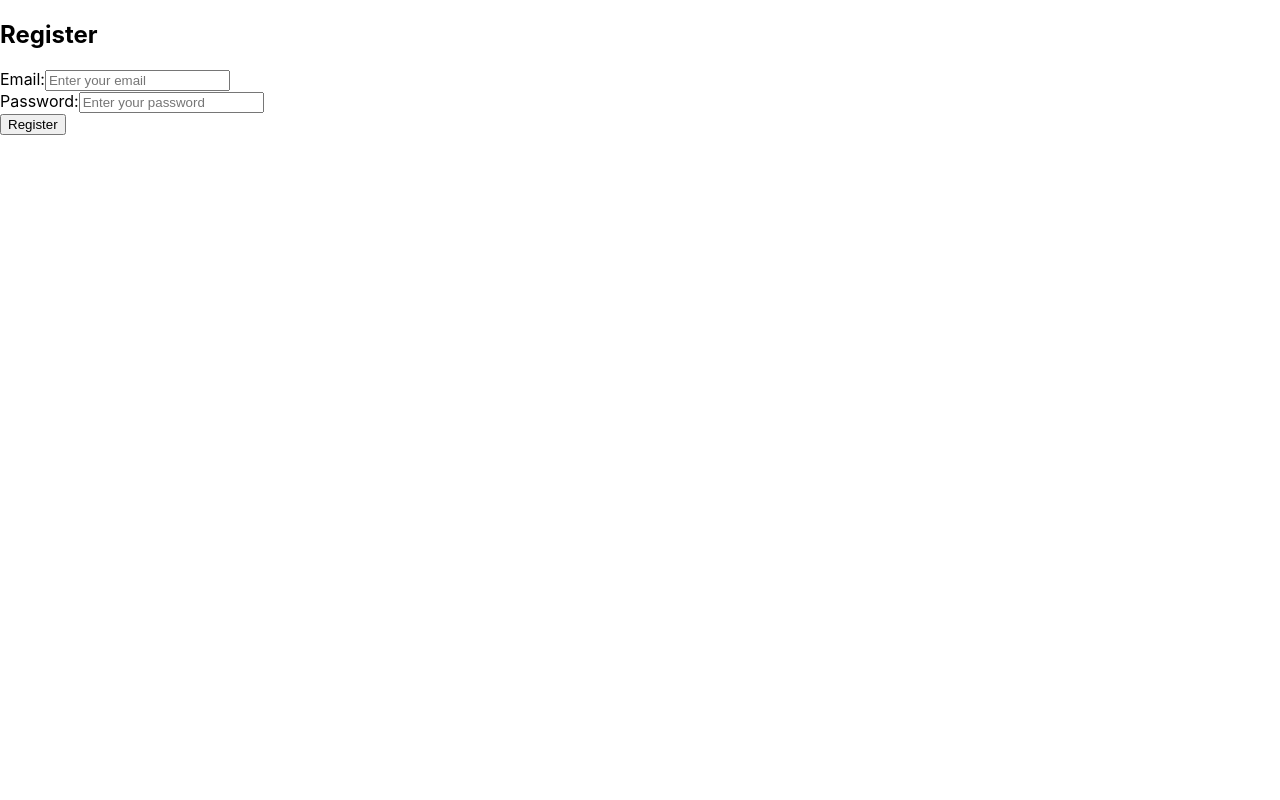
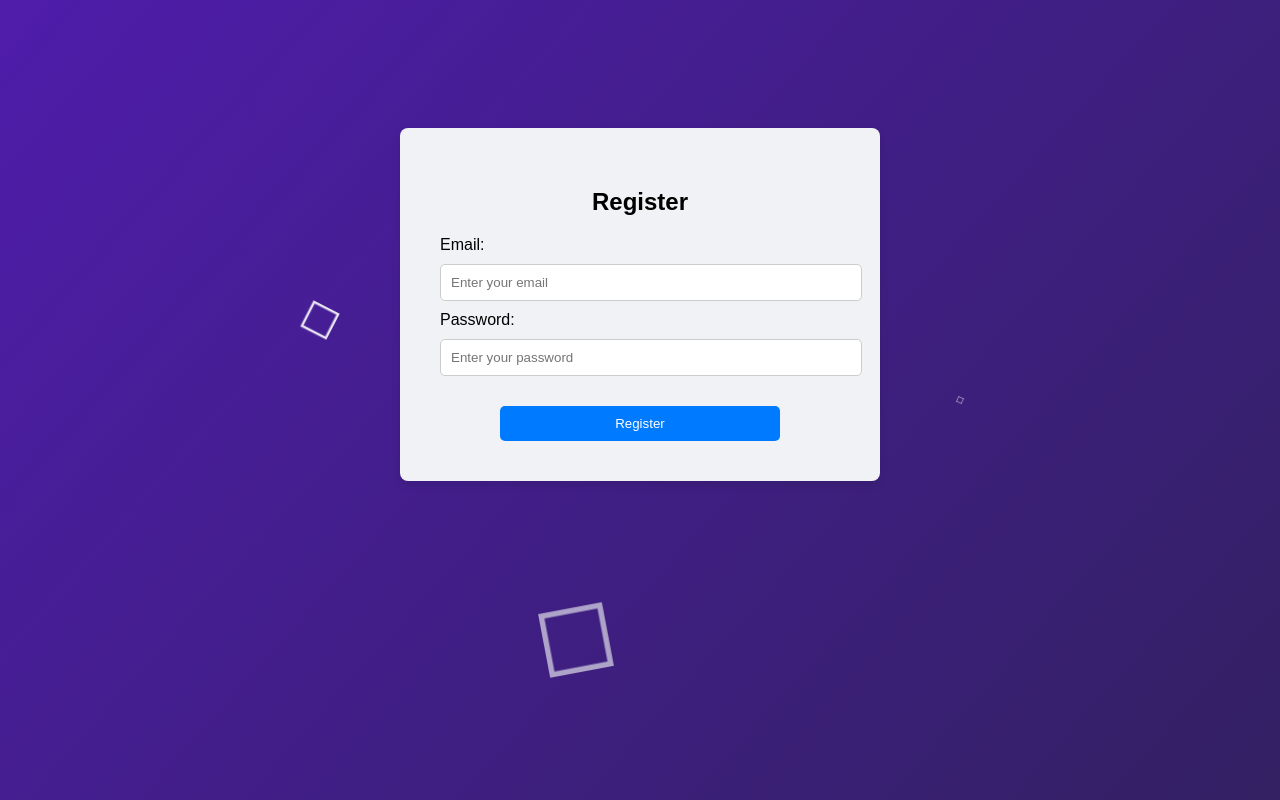
Before and after one commit to 0x216/unicorn-homework, a React (Create React App) app in the folder frontend/: page /register in a window 1280 px wide. Built offline with nearby package versions, Linux system fonts and the light colour scheme.

Commit message:
💄frontend: add css styles and animated background for login and register pages

```diff
--- /dev/null
+++ b/frontend/src/assets/styles/AnimatedBackground.css
@@ -0,0 +1,173 @@
+body {
+    font-family: 'Josefin Sans', sans-serif;
+    box-sizing: border-box;
+  }
+  .container-fluid{
+    height: 100%;
+    margin: 0;
+    padding: 0;
+    width: 100%;
+    background: #FFF;
+  }
+  /* ============= Animation background ========= */
+  .background {
+    background: linear-gradient(132deg, #FC415A, #591BC5, #212335);
+    background-size: 400% 400%;
+    animation: Gradient 15s ease infinite;
+    position: relative;
+    height: 100vh;
+    width: 100%;
+    overflow: hidden;
+    padding:0;
+    margin:0px;
+  }
+  .cube {
+    position: absolute;
+    top: 80vh;
+    left: 45vw;
+    width: 10px;
+    height: 10px;
+    border: solid 1px #D7D4E4;
+    transform-origin: top left;
+    transform: scale(0) rotate(0deg) translate(-50%, -50%);
+    animation: cube 12s ease-in forwards infinite;
+  }
+  .cube:nth-child(2n) {
+    border-color: #FFF ;
+  }
+  .cube:nth-child(2) {
+    animation-delay: 2s;
+    left: 25vw;
+    top: 40vh;
+  }
+  .cube:nth-child(3) {
+    animation-delay: 4s;
+    left: 75vw;
+    top: 50vh;
+  }
+  .cube:nth-child(4) {
+    animation-delay: 6s;
+    left: 90vw;
+    top: 10vh;
+  }
+  .cube:nth-child(5) {
+    animation-delay: 8s;
+    left: 10vw;
+    top: 85vh;
+  }
+  .cube:nth-child(6) {
+    animation-delay: 10s;
+    left: 50vw;
+    top: 10vh;
+  }
+  /* ================= Header ============ */
+  header{
+    position: absolute;
+    top:0%;
+    left: 0%;
+    width:100%;
+    margin: 0;
+    padding: 0;
+  }
+  /* navbar */
+  nav{
+    color: #FFF;
+    float: right;
+    margin:30px 90px;
+  }
+  nav ul{
+    list-style: none;
+  }
+  nav ul li {
+    float: left;
+    transition: .3s;
+  }
+  nav ul li a{
+    text-decoration: none;
+    color: #EFEEF5;
+    transition: .5;
+    font-size: 15px;
+    margin-left:16px;
+  }
+  nav ul li:hover a{
+    text-decoration: none;
+    color: #591BC5;;
+  }
+  nav ul li:hover{
+    height: 45px;
+    padding-top: 30px;
+    margin-top: -30px;
+   background: #EFEEF5;
+    text-decoration: none;
+    transform: skew(15deg);
+  }
+  /* Logo */
+  .logo{
+    width: 35px;
+    height: 35px;
+    background: #EFEEF5;
+    margin: 40px 63px;
+    float: left;
+    transform: rotate(-30deg);
+  }
+  .logo span{
+    color: #591BC5;
+    font-size: 2em;
+    line-height: 1.4;
+    padding-left: 5px;
+    font-weight: bold;
+  }
+  /* Header content & title & button*/
+  .header-content{
+    margin-top:25%;
+    text-align: center;
+    color:  #EFEEF5;
+  }
+  .header-content h1{
+    text-transform: uppercase;
+    font-size: 3em;
+    letter-spacing: 1px;
+  }
+  .header-content p {
+    font-size: 20px;
+    line-height: 1.5;
+    margin: 20px auto;
+  }
+  .header-content button{
+    width: 140px;
+    margin:20px 10px;
+    color: #591BC5;
+    font-size: 17px;
+    border:1px solid #EFEEF5;
+    font-weight: 500;
+    background: #EFEEF5;
+    border-radius: 20px;
+    padding: 10px;
+    cursor:pointer;
+    transition: .3s;
+  }
+  .header-content button:hover{
+    border-radius: 0;
+  }
+  /* Animate Background*/
+  @keyframes Gradient {
+    0% {
+      background-position: 0% 50%;
+    }
+    50% {
+      background-position: 100% 50%;
+    }
+    100% {
+      background-position: 0% 50%;
+    }
+  }
+  @keyframes cube {
+    from {
+      transform: scale(0) rotate(0deg) translate(-50%, -50%);
+      opacity: 1;
+    }
+    to {
+      transform: scale(20) rotate(960deg) translate(-50%, -50%);
+      opacity: 0;
+    }
+  }
--- a/frontend/src/assets/styles/App.css
+++ b/frontend/src/assets/styles/App.css
@@ -1,4 +1,20 @@
-.App {
+/* body {
+  margin: 0;
+  padding: 0;
+  background-color: #f0f2f5;
+  font-family: -apple-system, BlinkMacSystemFont, 'Segoe UI', 'Roboto', 'Oxygen',
+    'Ubuntu', 'Cantarell', 'Fira Sans', 'Droid Sans', 'Helvetica Neue',
+    sans-serif;
+  -webkit-font-smoothing: antialiased;
+  -moz-osx-font-smoothing: grayscale;
+}
+
+#root, .App {
+  min-height: 100vh;
+  display: flex;
+  flex-direction: column;
+} */
+/* .App {
   text-align: center;
 }
 
@@ -35,4 +51,4 @@
   to {
     transform: rotate(360deg);
   }
-}
+} */
--- /dev/null
+++ b/frontend/src/assets/styles/LoginPage.css
@@ -0,0 +1,62 @@
+.login-container {
+    display: flex;
+    justify-content: center;
+    align-items: center;
+    min-height: 100vh;
+}
+
+.login-form {
+    width: 100%;
+    padding: 40px;
+    max-width: 400px;
+    margin: auto;
+    margin-top: 10%;
+    border-radius: 8px;
+    box-shadow: 0 4px 8px rgba(0, 0, 0, 0.1);
+    background-color: #f0f2f5;
+    position: relative;
+    z-index: 10;
+}
+
+.login-form h2 {
+    text-align: center;
+    margin-bottom: 20px;
+}
+
+.login-form input {
+    width: 100%;
+    padding: 10px;
+    margin: 10px 0;
+    border-radius: 5px;
+    border: 1px solid #ccc;
+}
+
+.login-form button {
+    width: 70%;
+    padding: 10px;
+    background-color: #007bff;
+    color: white;
+    border: none;
+    border-radius: 5px;
+    cursor: pointer;
+    display: flex;
+    justify-content: center;
+    align-items: center;
+}
+
+.button-container {
+    display: flex;
+    justify-content: center;
+    margin-top: 20px;
+}
+
+.login-form button:hover {
+    background-color: #0056b3;
+}
+
+.errors {
+    color: red;
+    text-align: left;
+    margin-top: 3px;
+    font-size: small;
+}
--- a/frontend/src/assets/styles/index.css
+++ b/frontend/src/assets/styles/index.css
@@ -1,5 +1,6 @@
 body {
   margin: 0;
+  background-color: white;
   font-family: -apple-system, BlinkMacSystemFont, 'Segoe UI', 'Roboto', 'Oxygen',
     'Ubuntu', 'Cantarell', 'Fira Sans', 'Droid Sans', 'Helvetica Neue',
     sans-serif;
--- a/frontend/src/features/auth/LoginPage.js
+++ b/frontend/src/features/auth/LoginPage.js
@@ -2,6 +2,9 @@ import React, { useState, useEffect } from 'react';
 import { useNavigate } from 'react-router-dom';
 
 import { apiUrl } from '../../api/apiConfig';
+
+import '../../assets/styles/LoginPage.css'
+import '../../assets/styles/AnimatedBackground.css'
 
 function LoginPage() {
     const [email, setEmail] = useState('');
@@ -50,41 +53,54 @@ function LoginPage() {
                 localStorage.setItem('token', data.token);
                 navigate('/home');
             } else {
-                setErrors(prevErrors => ({...prevErrors, form: data.message || 'Unknown Error'}));
+                setErrors(prevErrors => ({ ...prevErrors, form: data.message || 'Unknown Error' }));
             }
         } catch (error) {
             console.error('Request error:', error);
-            setErrors(prevErrors => ({...prevErrors, form: 'Request error'}));
+            setErrors(prevErrors => ({ ...prevErrors, form: 'Request error' }));
         }
     };
 
     return (
-        <div>
+        <div className="background"> {}
+            <div className="cube"></div>
+            <div className="cube"></div>
+            <div className="cube"></div>
+            <div className="cube"></div>
+            <div className="cube"></div>
+
+            <div className="content-container"> {}
+                <div className="login-form">
                     <h2>Log in</h2>
                     <form onSubmit={handleLogin}>
                         <div>
                             <label>Email:</label>
+                            {errors.email && <div className="errors" style={{ color: 'red' }}>{errors.email}</div>}
                             <input
                                 type="text"
                                 value={email}
                                 onChange={(e) => setEmail(e.target.value)}
                                 placeholder="example@example.com"
                             />
-                    {errors.email && <div style={{ color: 'red' }}>{errors.email}</div>}
                         </div>
                         <div>
                             <label>Password:</label>
+                            {errors.password && <div className="errors" style={{ color: 'red' }}>{errors.password}</div>}
                             <input
                                 type="password"
                                 value={password}
                                 onChange={(e) => setPassword(e.target.value)}
                                 placeholder="password"
                             />
-                    {errors.password && <div style={{ color: 'red' }}>{errors.password}</div>}
+
                         </div>
                         {errors.form && <div style={{ color: 'red' }}>{errors.form}</div>}
+                        <div className="button-container">
                             <button type="submit">Login</button>
+                        </div>
                     </form>
+                </div>
+            </div>
         </div>
     );
 }
--- a/frontend/src/features/auth/RegisterPage.js
+++ b/frontend/src/features/auth/RegisterPage.js
@@ -69,32 +69,44 @@ function RegisterPage() {
     };
 
     return (
-        <div>
+        <div className="background">
+            <div className="cube"></div>
+            <div className="cube"></div>
+            <div className="cube"></div>
+            <div className="cube"></div>
+            <div className="cube"></div>
+
+            <div className="content-container">
+                <div className="login-form">
                     <h2>Register</h2>
                     <form onSubmit={handleRegister}>
                         <div>
                             <label>Email:</label>
+                            {errors.email && <div className="errors">{errors.email}</div>}
                             <input
                                 type="text"
                                 value={email}
                                 onChange={(e) => setEmail(e.target.value)}
-                        placeholder='Enter your email'
+                                placeholder="Enter your email"
                             />
-                    {errors.email && <div style={{ color: 'red' }}>{errors.email}</div>}
                         </div>
                         <div>
                             <label>Password:</label>
+                            {errors.password && <div className="errors">{errors.password}</div>}
                             <input
                                 type="password"
                                 value={password}
                                 onChange={(e) => setPassword(e.target.value)}
-                        placeholder='Enter your password'
+                                placeholder="Enter your password"
                             />
-                    {errors.password && <div style={{ color: 'red' }}>{errors.password}</div>}
                         </div>
-                {errors.form && <div style={{ color: 'red' }}>{errors.form}</div>}
+                        {errors.form && <div className="errors">{errors.form}</div>}
+                        <div className="button-container">
                             <button type="submit">Register</button>
+                        </div>
                     </form>
+                </div>
+            </div>
         </div>
     );
 }
```
Lines whose indentation alone changed are shown as unchanged.
